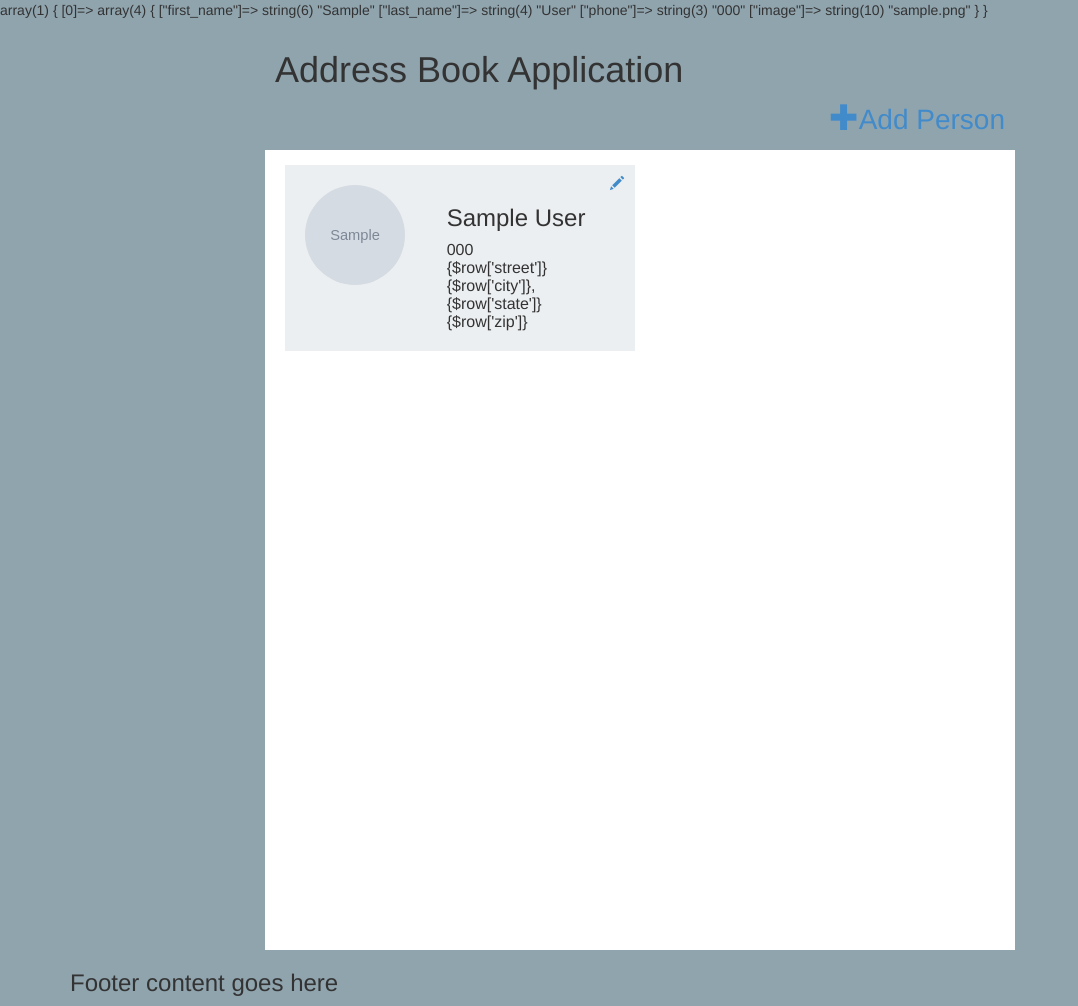
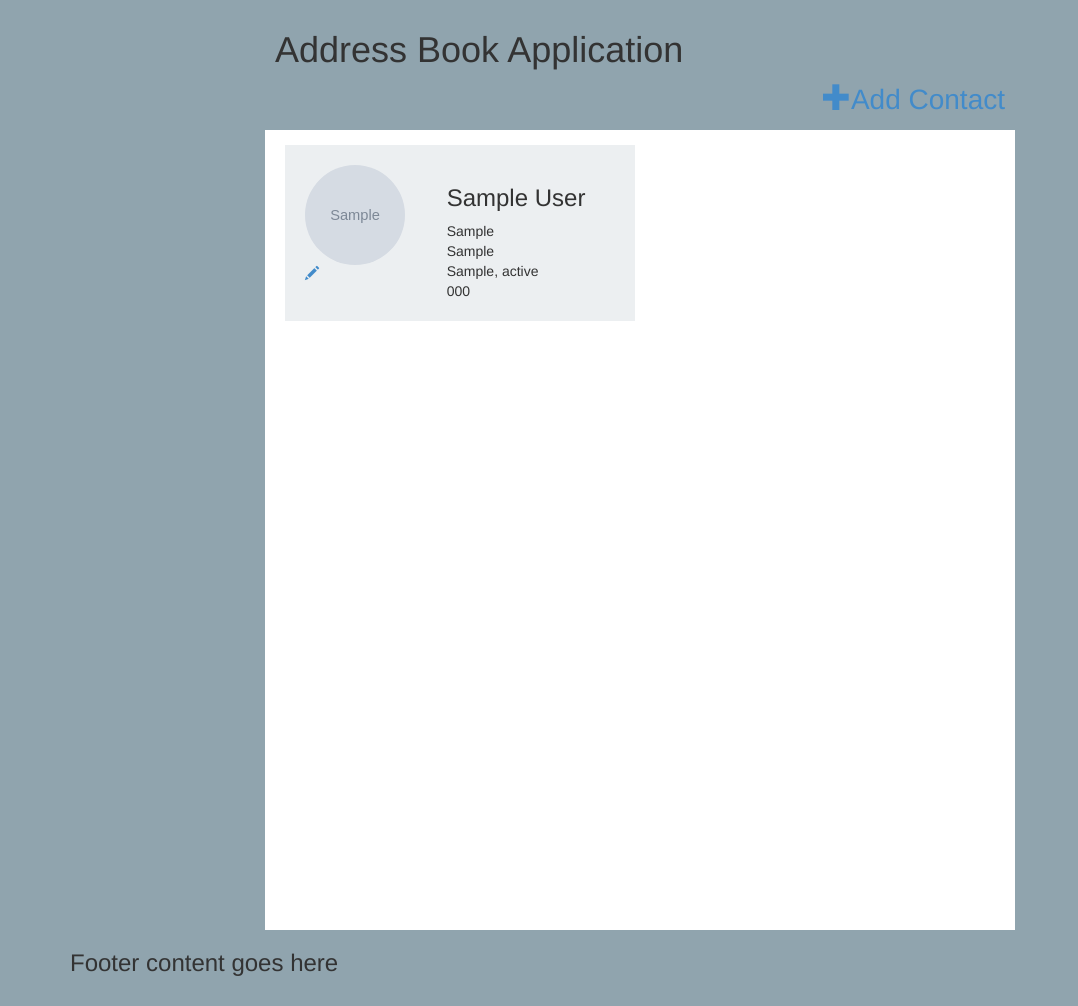
Before and after one commit to louishawkins/addressbook, a PHP site: page / in a window 1280 px wide. Shown: the whole page, without its empty margins (0-1078 px from the left). After the commit the page ends 976 px from the top, so only its background shows below. Run offline with PHP 8.4, Linux system fonts and the light colour scheme; tables that the repository leaves empty or names only in its code hold one stand-in row (values such as "Sample post"); grey boxes marked "Sample" are stand-in pictures.

Commit message:
basically working

```diff
--- a/public/add_address.php
+++ /dev/null
@@ -1,58 +0,0 @@
-
-<!-- begin add address modal -->
-<div class="modal fade" id="addContactModal" tabindex="-1" role="dialog" aria-labelledby="addContactModal" aria-hidden="true">
-  <div class="modal-dialog">
-    <div class="modal-content">
-      <div class="modal-header">
-        <button type="button" class="close" data-dismiss="modal"><span aria-hidden="true">&times;</span><span class="sr-only">Close</span></button>
-        <h4 class="modal-title" id="myModal">Add New Contact</h4>
-      </div> <!-- modal header -->
-        <!-- MODAL BODY WITH FORM -->
-      <div class="modal-body">
-        <form class="form-horizontal" role="form" method="POST" action="/index.php" id="add_address_form">
-              <div class="form-group">
-                <label for="name" class="col-sm-2 control-label">Name</label>
-                <div class="col-sm-10">
-                  <input type="text" class="form-control" id="name" placeholder="John Doe">
-                </div>
-              </div>
-              <div class="form-group">
-                <label for="phone" class="col-sm-2 control-label">Phone #</label>
-                <div class="col-sm-10">
-                  <input type="text" class="form-control" id="phone" placeholder="(210) 555-6793">
-                </div>
-              </div>
-              <div class="form-group">
-                <label for="street" class="col-sm-2 control-label">Street</label>
-                <div class="col-sm-10">
-                  <input type="text" class="form-control" id="street" placeholder="123 Fake Street">
-                </div>
-              </div>
-               <div class="form-group">
-                <label for="city" class="col-sm-2 control-label">City</label>
-                <div class="col-sm-10">
-                  <input type="text" class="form-control" id="city" placeholder="Fake City">
-                </div>
-              </div>
-              <div class="form-group">
-                <label for="state" class="col-sm-2 control-label">State</label>
-                <div class="col-sm-10">
-                  <input type="text" class="form-control" id="state" placeholder="Texas">
-                </div>
-              </div>
-              <div class="form-group">
-                <label for="zip" class="col-sm-2 control-label">Zip Code</label>
-                <div class="col-sm-10">
-                  <input type="text" class="form-control" id="zip" placeholder="78223">
-                </div>
-              </div>
-      </div> <!-- modal body -->
-      <div class="modal-footer">
-        <button type="button" class="btn btn-default" data-dismiss="modal">Cancel</button>
-        <button type="submit" class="btn btn-primary">Add Contact</button>
-      </div> <!-- modal-footer -->
-        </form>
-    </div> <!-- modal-content -->
-  </div> <!-- modal-dialogue -->
-</div> <!-- master modal-div -->
-<!-- end MODAL -->
--- /dev/null
+++ b/public/add_address_modal.php
@@ -0,0 +1,58 @@
+
+<!-- begin add address modal -->
+<div class="modal fade" id="addContactModal" tabindex="-1" role="dialog" aria-labelledby="addContactModal" aria-hidden="true">
+  <div class="modal-dialog">
+    <div class="modal-content">
+      <div class="modal-header">
+        <button type="button" class="close" data-dismiss="modal"><span aria-hidden="true">&times;</span><span class="sr-only">Close</span></button>
+        <h4 class="modal-title" id="myModal">Add New Contact</h4>
+      </div> <!-- modal header -->
+        <!-- MODAL BODY WITH FORM -->
+      <div class="modal-body">
+        <form class="form-horizontal" role="form" method="POST" action="/index.php" id="add_address_form">
+              <div class="form-group">
+                <label for="name" class="col-sm-2 control-label">Name</label>
+                <div class="col-sm-10">
+                  <input type="text" class="form-control" id="name" name="name" placeholder="John Doe">
+                </div>
+              </div>
+              <div class="form-group">
+                <label for="phone" class="col-sm-2 control-label">Phone #</label>
+                <div class="col-sm-10">
+                  <input type="text" class="form-control" id="ph_num" name="ph_num" placeholder="(210) 555-6793">
+                </div>
+              </div>
+              <div class="form-group">
+                <label for="street" class="col-sm-2 control-label">Street</label>
+                <div class="col-sm-10">
+                  <input type="text" class="form-control" id="street" name="street" placeholder="123 Fake Street">
+                </div>
+              </div>
+               <div class="form-group">
+                <label for="city" class="col-sm-2 control-label">City</label>
+                <div class="col-sm-10">
+                  <input type="text" class="form-control" id="city" name="city" placeholder="Fake City">
+                </div>
+              </div>
+              <div class="form-group">
+                <label for="state" class="col-sm-2 control-label">State</label>
+                <div class="col-sm-10">
+                  <input type="text" class="form-control" id="state" name="state" placeholder="Texas">
+                </div>
+              </div>
+              <div class="form-group">
+                <label for="zip" class="col-sm-2 control-label">Zip Code</label>
+                <div class="col-sm-10">
+                  <input type="text" class="form-control" id="zip" name="zip" placeholder="78223">
+                </div>
+              </div>
+      </div> <!-- modal body -->
+      <div class="modal-footer">
+        <button type="button" class="btn btn-default" data-dismiss="modal">Cancel</button>
+        <button type="submit" class="btn btn-primary">Add Contact</button>
+      </div> <!-- modal-footer -->
+        </form>
+    </div> <!-- modal-content -->
+  </div> <!-- modal-dialogue -->
+</div> <!-- master modal-div -->
+<!-- end MODAL -->
--- /dev/null
+++ b/public/address_cards.php
@@ -0,0 +1,20 @@
+<?php foreach ($rows as $row) : ?>
+
+<div class="container card">
+	<div class="row">
+		<div class="col-md-2">
+			<img id="person-image-<?= $row['p_id'] ?>" src="<?= $row['image'] ?>" height="100px" width="100px" class="img-circle">
+			<a href="#" data-edit-address="<?= $row['p_id']; ?>" class="edit-person-btn">
+				<span class="glyphicon glyphicon-pencil"></span>
+			</a>
+		</div>
+		<div class="col-md-6 col-md-offset-3">
+			<h3 id="person-name-<?= $row['p_id'] ?>"><?= $row['first_name'] ?> <?= $row['last_name'] ?></h3>
+			<div id="person-ph_num-<?= $row['p_id'] ?>"><?= $row['ph_num'] ?></div>
+			<div><?= $row['street']?></div>
+			<div><?= $row['city']?>, <?= $row['state'] ?></div>
+			<div><?= $row['zip'] ?></div>
+		</div>
+	</div> <!-- cardrow -->
+</div> <!-- container card -->
+<?php endforeach; ?>
--- a/public/css/custom.css
+++ b/public/css/custom.css
@@ -21,7 +21,7 @@
 	background-color: #ECEFF1;
 }
 
-#main_container {
+.main_container {
 	background-color: white;
 	width: 750px;
 	height: 100%;
--- a/public/edit_address.php
+++ b/public/edit_contact_modal.php
@@ -1,55 +1,61 @@
-
 <!-- begin edit address modal -->
 <div class="modal fade" id="editAddressModal" tabindex="-1" role="dialog" aria-labelledby="editAddressModal" aria-hidden="true">
   <div class="modal-dialog">
     <div class="modal-content">
       <div class="modal-header">
         <button type="button" class="close" data-dismiss="modal"><span aria-hidden="true">&times;</span><span class="sr-only">Close</span></button>
-        <h4 class="modal-title" id="myModal">Add New Contact</h4>
+        <h4 class="modal-title" id="editName"></h4>
       </div> <!-- modal header -->
         <!-- MODAL BODY WITH FORM -->
       <div class="modal-body">
-        <form class="form-horizontal" role="form" method="POST" action="/index.php" id="add_address_form">
+          <div class="row">
+            <div class="col-md-2">
+              <a href="#changeimage">Change Image</a>
+              <img id="editImage" src="img/default" class="img-circle">
+            </div>
+          </div>
+        <form class="form-horizontal" role="form" method="POST" action="/index.php" id="edit_contact_form">
               <div class="form-group">
                 <label for="name" class="col-sm-2 control-label">Name</label>
                 <div class="col-sm-10">
-                  <h3>John Doe</h3>
+                  <input type="text" class="form-control" id="editName-value">
                 </div>
               </div>
               <div class="form-group">
-                <label for="phone" class="col-sm-2 control-label">Phone #</label>
+                <label for="editPhone" class="col-sm-2 control-label">Phone #</label>
                 <div class="col-sm-10">
-                  <input type="text" class="form-control" id="phone" value="(210) 555-6793">
+                  <input type="text" class="form-control" id="editPhone" value="(210) 555-6793">
                 </div>
               </div>
               <div class="form-group">
                 <label for="street" class="col-sm-2 control-label">Street</label>
                 <div class="col-sm-10">
-                  <input type="text" class="form-control" id="street" value="123 Fake Street">
+                  <input type="text" class="form-control" id="editStreet" value="123 Fake Street">
                 </div>
               </div>
                <div class="form-group">
                 <label for="city" class="col-sm-2 control-label">City</label>
                 <div class="col-sm-10">
-                  <input type="text" class="form-control" id="city" value="Fake City">
+                  <input type="text" class="form-control" id="editCity" value="Fake City">
                 </div>
               </div>
               <div class="form-group">
                 <label for="state" class="col-sm-2 control-label">State</label>
                 <div class="col-sm-10">
-                  <input type="text" class="form-control" id="state" value="Texas">
+                  <input type="text" class="form-control" id="editState" value="Texas">
                 </div>
               </div>
               <div class="form-group">
                 <label for="zip" class="col-sm-2 control-label">Zip Code</label>
                 <div class="col-sm-10">
-                  <input type="text" class="form-control" id="zip" value="78223">
+                  <input type="text" class="form-control" id="editZip" value="78223">
                 </div>
               </div>
       </div> <!-- modal body -->
       <div class="modal-footer">
+        <button type="button" class="btn btn-danger">Remove Person</button>
         <button type="button" class="btn btn-default" data-dismiss="modal">Cancel</button>
-        <button type="submit" class="btn btn-primary">Add Contact</button>
+        <button type="submit" class="btn btn-success">Save</button>
       </div> <!-- modal-footer -->
         </form>
     </div> <!-- modal-content -->
--- a/public/edit_person.php
+++ /dev/null
@@ -1,36 +0,0 @@
-<!-- begin edit person modal -->
-<div class="modal fade" id="editPersonModal" tabindex="-1" role="dialog" aria-labelledby="editPersonModal" aria-hidden="true">
-  <div class="modal-dialog">
-    <div class="modal-content">
-      <div class="modal-header">
-        <button type="button" class="close" data-dismiss="modal"><span aria-hidden="true">&times;</span><span class="sr-only">Close</span></button>
-        <h4 class="modal-title" id="myModal">Edit Person</h4>
-      </div> <!-- modal header -->
-        <!-- MODAL BODY WITH FORM -->
-      <div class="modal-body">
-          <div class="row">
-            <div class="col-md-2">
-              <a href="#changeimage">Change Image</a>
-              <img src="img/me.jpg" class="img-circle">
-            </div>
-            <div class="col-md-4 col-md-offset-2">
-                <form id="edit-person-form" class="form-inline" role="form" method="POST" target="index.php">
-                  <div class="form-group">
-                    <div class="input-group">
-                      <label class="sr-only" for="name">Name</label>
-                      <input type="text" class="form-control" id="name" value="Tor Coolguy">
-                    </div>
-                  </div>
-                  <button type="button" class="btn btn-danger">Remove Person</button>
-            </div>
-          </div> <!--row-->
-      </div> <!-- modal body -->
-      <div class="modal-footer">
-        <button type="button" class="btn btn-default" data-dismiss="modal">Cancel</button>
-        <button type="submit" class="btn btn-success">Save</button>
-      </div> <!-- modal-footer -->
-        </form>
-    </div> <!-- modal-content -->
-  </div> <!-- modal-dialogue -->
-</div> <!-- master modal-div -->
-<!-- end MODAL -->
--- a/public/includes/config.inc.php
+++ b/public/includes/config.inc.php
@@ -1,7 +1,7 @@
 <?php
 
 define('DB_HOST', '127.0.0.1');
-define('DB_NAME', 'addressbook_db');
+define('DB_NAME', 'addressbook');
 define('DB_USER', 'addressbook_user');
 define('DB_PASS', 'abuser');
 
--- a/public/includes/model.class.php
+++ b/public/includes/model.class.php
@@ -1,7 +1,9 @@
 <?php
+/* if using my sample database (addressbook_db)
+
 require 'config.inc.php';
 
-$query = "SELECT first_name, last_name, phone, image FROM persons";
+$query = "SELECT persons_id, first_name, last_name, phone, image FROM persons";
 $stmt = $dbc->prepare($query);
 // $stmt->bindValue(':items_per_page', $items_per_page, PDO::PARAM_INT);
 $stmt->execute();
@@ -10,6 +12,78 @@
     $rows[] = $row;
 }
 
-var_dump($rows);
+?>
+*/
+
+include 'includes/config.inc.php';
+
+//-----------checking post and inserting posted data
+if (!empty($_POST)) {
+	var_dump($_POST);
+	$new_entry = array();
+
+	try {
+		if(isset($_POST['name'])) {
+			$new_entry['first_name'] = ucfirst($_POST['name']);
+		}if(isset($_POST['name'])) {
+			$new_entry['last_name'] = ucfirst($_POST['name']);
+		}if(isset($_POST['ph_num'])) {
+			$new_entry ['ph_num'] = ucfirst($_POST['ph_num']);
+		} if(isset($_POST['street'])) {
+			$new_entry ['street'] = ucfirst($_POST['street']);
+		} if(isset($_POST['city'])) {
+			$new_entry ['city'] = ucfirst($_POST['city']);
+		} if(isset($_POST['state'])) {
+			$new_entry ['state'] = ucfirst($_POST['state']);
+		} if(isset($_POST['zip'])) {
+			$new_entry ['zip'] = ucfirst($_POST['zip']);
+		}
+
+		//$validate_obj->validate_field($new_entry);;
+
+		//------------------inserting person data into people table
+		$stmt = $dbc->prepare("INSERT INTO people (first_name, last_name, ph_num)
+				VALUES (:first_name, :last_name, :ph_num)");
+
+		$stmt->bindValue (':first_name', $new_entry['first_name'], PDO::PARAM_STR);
+        $stmt->bindValue (':last_name', $new_entry['last_name'], PDO::PARAM_STR);
+        $stmt->bindValue (':ph_num', $new_entry['ph_num'], PDO::PARAM_STR);
+    	$stmt->execute();
+    	$person_id = $dbc->lastInsertId();
+
+    	//-------------------inserting address data into addresses table
+    	$stmt2 = $dbc->prepare("INSERT INTO addresses (street, city, state, zip)
+				VALUES (:street, :city, :state, :zip)");
+
+		$stmt2->bindValue (':street', $new_entry['street'], PDO::PARAM_STR);
+  		$stmt2->bindValue (':city', $new_entry['city'], PDO::PARAM_STR);
+     	$stmt2->bindValue (':state', $new_entry['state'], PDO::PARAM_STR);
+	    $stmt2->bindValue (':zip', $new_entry['zip'], PDO::PARAM_STR);
+     	$stmt2->execute();
+     	$address_id = $dbc->lastInsertId();
+
+     	//-------------------inserting address_id and person_id into address_person table
+     	$stmt3 = $dbc->prepare("INSERT INTO address_person (address_id, person_id)
+     							VALUES  (:address_id, :person_id)");
+
+     	$stmt3->bindValue (':address_id', $address_id, PDO::PARAM_INT);
+     	$stmt3->bindValue (':person_id', $person_id, PDO::PARAM_INT);
+     	$stmt3->execute();
+
+		} catch (Exception $e) {
+			$error_2 = $e->getMessage();
+	}
+}
+
+$query = "SELECT p.p_id, p.first_name, p.last_name, p.ph_num, p.image, a.street, a.city, a.state, a.zip
+			FROM people AS p
+			JOIN address_person AS pivot ON p.p_id = pivot.person_id
+			JOIN addresses AS a ON a.add_id = pivot.address_id";
+$stmt = $dbc->prepare($query);
+$stmt->execute();
+
+while ($row = $stmt->fetch(PDO::FETCH_ASSOC)) {
+    $rows[] = $row;
+}
 
 ?>
--- a/public/index.php
+++ b/public/index.php
@@ -1,8 +1,7 @@
 <?php
-include 'includes/model.class.php'; //model
-include 'add_address.php'; //add address modal
-include 'edit_address.php'; //edit address modal
-include 'edit_person.php'; //edit person modal
+require 'includes/model.class.php'; //model
+include 'add_address_modal.php'; //add address modal
+include 'edit_contact_modal.php'; //edit contact modal
 ?>
 
 <!DOCTYPE html>
@@ -19,15 +18,15 @@
 	<div class="row" id="header">
 		<div class="container" id="header-container">
 			<h1>Address Book Application</h1>
-			<p id="add_person_link"><a href="#" data-toggle="modal" data-target="#addContactModal"><span class="glyphicon glyphicon-plus"></span>Add Person</a></p>
+			<p id="add_person_link"><a href="#" data-toggle="modal" data-target="#addContactModal"><span class="glyphicon glyphicon-plus"></span>Add Contact</a></p>
 		</div> <!-- header row container -->
 	</div> <!-- header row div -->
 
 <!-- main row here -->
 
 	<div class="row" id="mainrow">
-		<div class="container" id="main_container">
-			<?php include_once 'sample_cards_from_db.php'; ?>
+		<div class="container main_container">
+			<?php include_once 'address_cards.php'; ?>
 		</div> <!-- main container div -->
 	</div> <!-- main row div -->
 
@@ -40,7 +39,9 @@
 	</div>
 
 </div> <!-- body container -->
+
 	<script type="text/javascript" src="js/jquery.min.js"></script>
 	<script type="text/javascript" src="js/bootstrap.min.js"></script>
+	<script type="text/javascript" src="js/edit-address-modal-binding.js"></script>
 </body>
 </html>
--- /dev/null
+++ b/public/js/edit-address-modal-binding.js
@@ -0,0 +1,20 @@
+$('.edit-person-btn').click(function() {
+	var personId = $(this).data('edit-address');
+	var personName = $("#person-name-" + personId).text();
+	var image = $("#person-image-" + personId).text();
+	var phone = $("#person-phone-" + personId).text();
+	var street = $("#person-street-" + personId).text();
+	var city = $("#person-city-" + personId).text();
+	var state = $("#person-state-" + personId).text();
+	var zip = $("#person-zip-" + personId).text();
+
+	$("#editName").text(personName);
+	$("#editName-value").val(personName);
+	$("#editImage").text(image);
+	$("#editPhone").val(phone);
+	$("#editStreet").val(street);
+	$("#editCity").val(city);
+	$("#editState").val(state);
+	$("#editZip").val(zip);
+	$("#editAddressModal").modal();
+});
--- a/public/sample_cards_from_db.php
+++ /dev/null
@@ -1,33 +0,0 @@
-<?php
-
-foreach ($rows as $row) {
-
-	echo "<div class=\"container card\" id=\"card1\">
-			<div class=\"row\" id=\"cardrow\">
-				<div class=\"col-md-2\">
-					<img src=\"{$row['image']}\" height=\"100px\" width=\"100px\" class=\"img-circle\">
-					<a id=\"pencil-edit\" href=\"#\" data-toggle=\"modal\" data-target=\"#editAddressModal\"><span class=\"glyphicon glyphicon-pencil\"></span></a>
-				</div>
-				<div class=\"col-md-6 col-md-offset-3\">
-					<h3>{$row['first_name']} {$row['last_name']}</h3>
-					<table>
-						<tr>
-							<td>{$row['phone']}</td>
-						</tr>
-						<tr>
-							<td>{\$row['street']}</td>
-						</tr>
-						<tr>
-							<td>{\$row['city']}, {\$row['state']}</td>
-						</tr>
-						<tr>
-							<td>{\$row['zip']}</td>
-						</tr>
-					</table>
-				</div>
-			</div> <!-- cardrow -->
-		</div> <!-- container card -->
-		";
-}
-
-?>
```
Also changed, not shown: public/edit_address.html (added, +63 -0 lines), public/js/edit-address-binding.js (added, +20 -0 lines).
